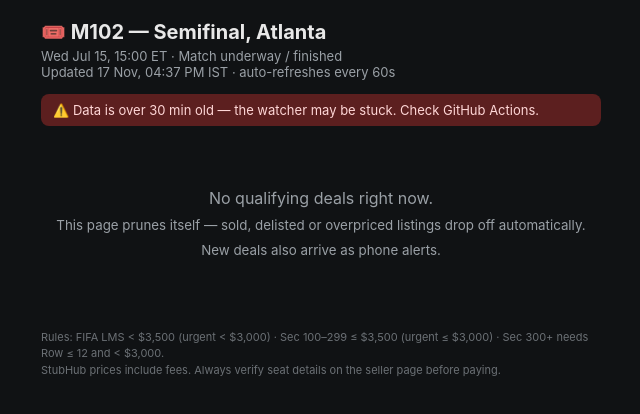
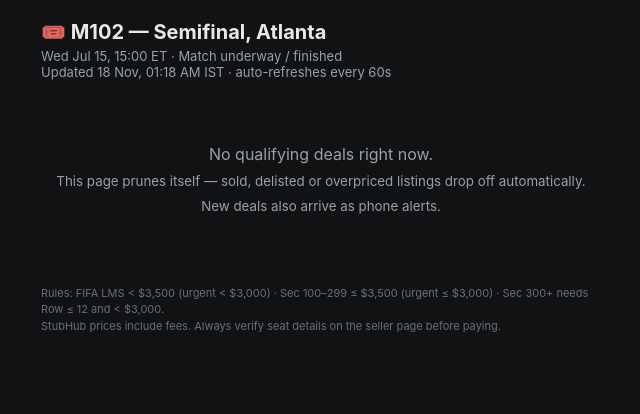
Before and after one commit to BabluMane/wc-ticket-watch, a plain HTML site: page index.html in a window 1280 px wide. Shown: the whole page, without its empty margins (319-959 px from the left). Drawn offline with Linux system fonts and the light colour scheme.

Commit message:
board 2026-11-17T19:49:01Z

```diff
--- a/index.html
+++ b/index.html
@@ -21,7 +21,7 @@
 </style></head><body>
 <h1>🎟️ M102 — Semifinal, Atlanta</h1>
 <div class="sub">Wed Jul 15, 15:00 ET · Match underway / finished<br>
-Updated 17 Nov, 04:37 PM IST · auto-refreshes every 60s</div>
+Updated 18 Nov, 01:18 AM IST · auto-refreshes every 60s</div>
 <div class="stale" id="stale">⚠️ Data is over 30 min old — the watcher may be stuck.
 Check GitHub Actions.</div>
 <div class="empty">No qualifying deals right now.<br><small>This page prunes itself — sold, delisted or overpriced listings drop off automatically. New deals also arrive as phone alerts.</small></div>
@@ -29,7 +29,7 @@ Check GitHub Actions.</div>
 (urgent ≤ $3,000) · Sec 300+ needs Row ≤ 12 and &lt; $3,000.<br>
 StubHub prices include fees. Always verify seat details on the seller page before paying.</div>
 <script>
- var gen = new Date("2026-11-17T11:07:21.022903+00:00");
+ var gen = new Date("2026-11-17T19:48:30.136719+00:00");
  if ((Date.now() - gen.getTime()) > 30*60*1000)
    document.getElementById('stale').style.display = 'block';
 </script>
--- a/state.json
+++ b/state.json
@@ -2,5 +2,5 @@
  "deals": {},
  "last_heartbeat": "2026-11-15",
  "last_fail_ping": "",
- "zero_runs": 333
+ "zero_runs": 334
 }
```
